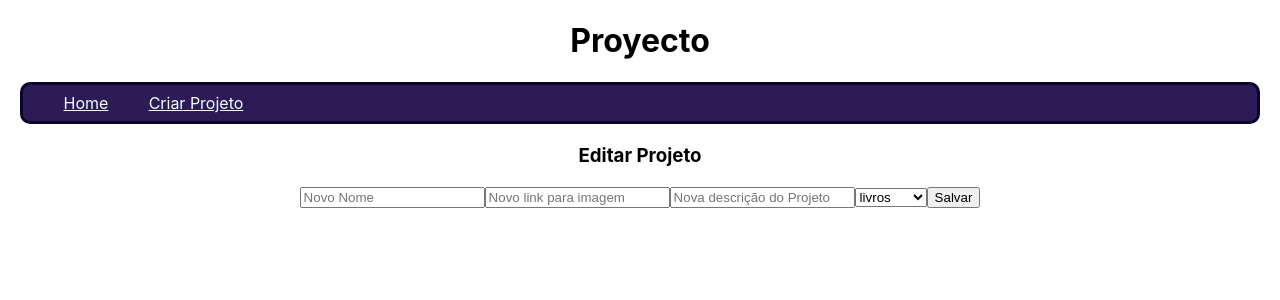
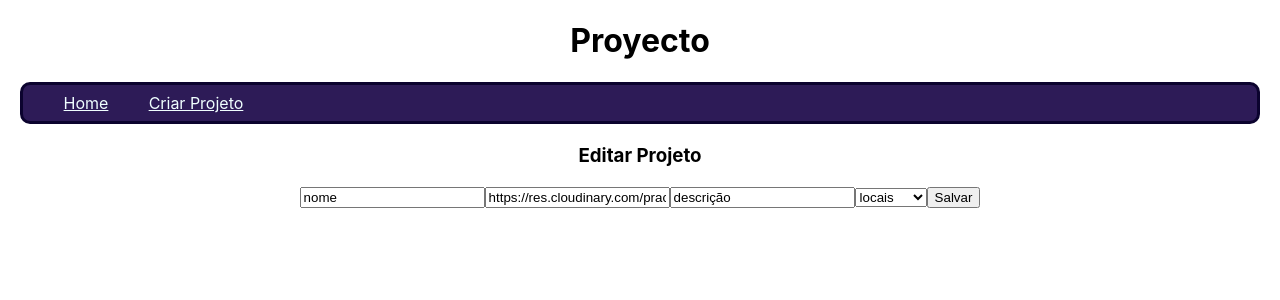
Before and after one commit to douglaslimaxx/proyecto, a React (Create React App) app in the folder frontend/: page /edit/1 in a window 1280 px wide. Shown: the top 300 px of the page. Built offline with nearby package versions, Linux system fonts and the light colour scheme.

Commit message:
fix edit project error

```diff
--- a/frontend/src/context/Projects.js
+++ b/frontend/src/context/Projects.js
@@ -19,7 +19,7 @@ export function useProjects() {
 
   useEffect(() => {
     Api.getProjects()
-      .then(({ data }) => setProjects(data))
+      .then((data) => setProjects(data))
       .catch((error) => console.log(error));
   }, []);
 
--- a/frontend/src/pages/EditProject/EditProject.js
+++ b/frontend/src/pages/EditProject/EditProject.js
@@ -1,16 +1,22 @@
 import React, { useState } from "react";
 import { useHistory, useParams } from "react-router";
+import Api from "../../service/api";
 import { useProjects } from "../../context/Projects";
-import Api from "../../service/api";
 
 function EditProject() {
   let { id } = useParams();
-  const { getbyid } = useProjects();
-  const project = getbyid(id);
-  const [name, setName] = useState();
-  const [image, setImage] = useState();
-  const [description, setDescription] = useState();
-  const [category, setCategory] = useState();
+  const { projects } = useProjects();
+  const project = projects[id];
+  if (project === undefined) {
+    console.log("project is undefined");
+    console.log(projects);
+  }
+  const [name, setName] = useState("nome");
+  const [image, setImage] = useState(
+    "https://res.cloudinary.com/practicaldev/image/fetch/s--FMvdrwFV--/c_imagga_scale,f_auto,fl_progressive,h_420,q_auto,w_1000/https://thepracticaldev.s3.amazonaws.com/i/e9q8v5vtauil8e0g78be.png"
+  );
+  const [description, setDescription] = useState("descrição");
+  const [category, setCategory] = useState("locais");
   const history = useHistory();
 
   const handleChange = (e) => {
--- a/frontend/src/pages/HomePage/Home.js
+++ b/frontend/src/pages/HomePage/Home.js
@@ -34,6 +34,7 @@ function Home() {
         <option value="locais">locais</option>
         <option value="diversos">diversos</option>
       </select>
+      {/* <div>{projects[0].name}</div> */}
       <div id="container">
         {projects
           .filter((project) =>
--- a/frontend/src/service/api.js
+++ b/frontend/src/service/api.js
@@ -9,7 +9,12 @@ const connection = axios.create({
 });
 
 export default {
-  getProjects: () => connection.get("/"),
+  getProjects: () => {
+    return connection
+      .get("/")
+      .then((response) => response.data)
+      .catch((error) => error.response.data);
+  },
   createProject: (project) => connection.post("/", project),
   updateProject: (project) => connection.put("/" + project.id, project),
   deleteProject: (id) => connection.delete("/" + id),
```
Also changed, not shown: 1 other file (tests, documents, lock files or other folders).
